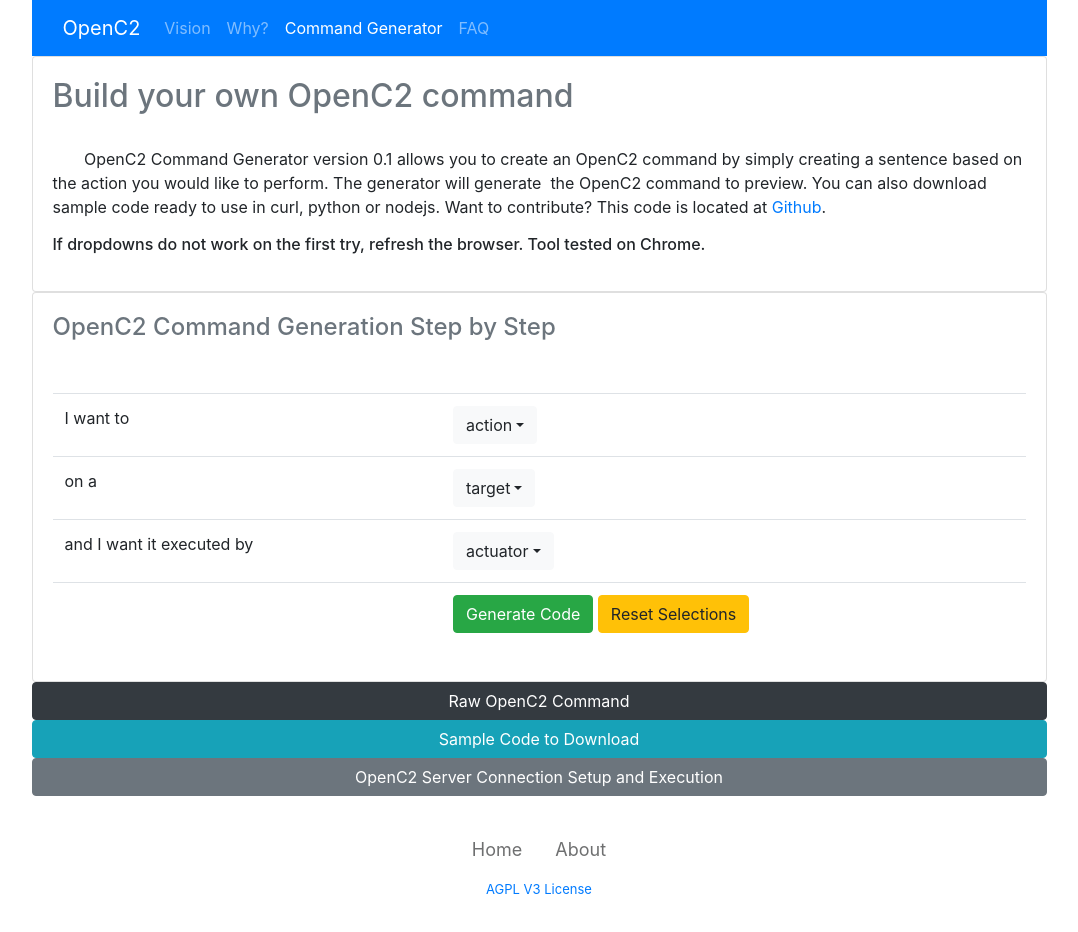
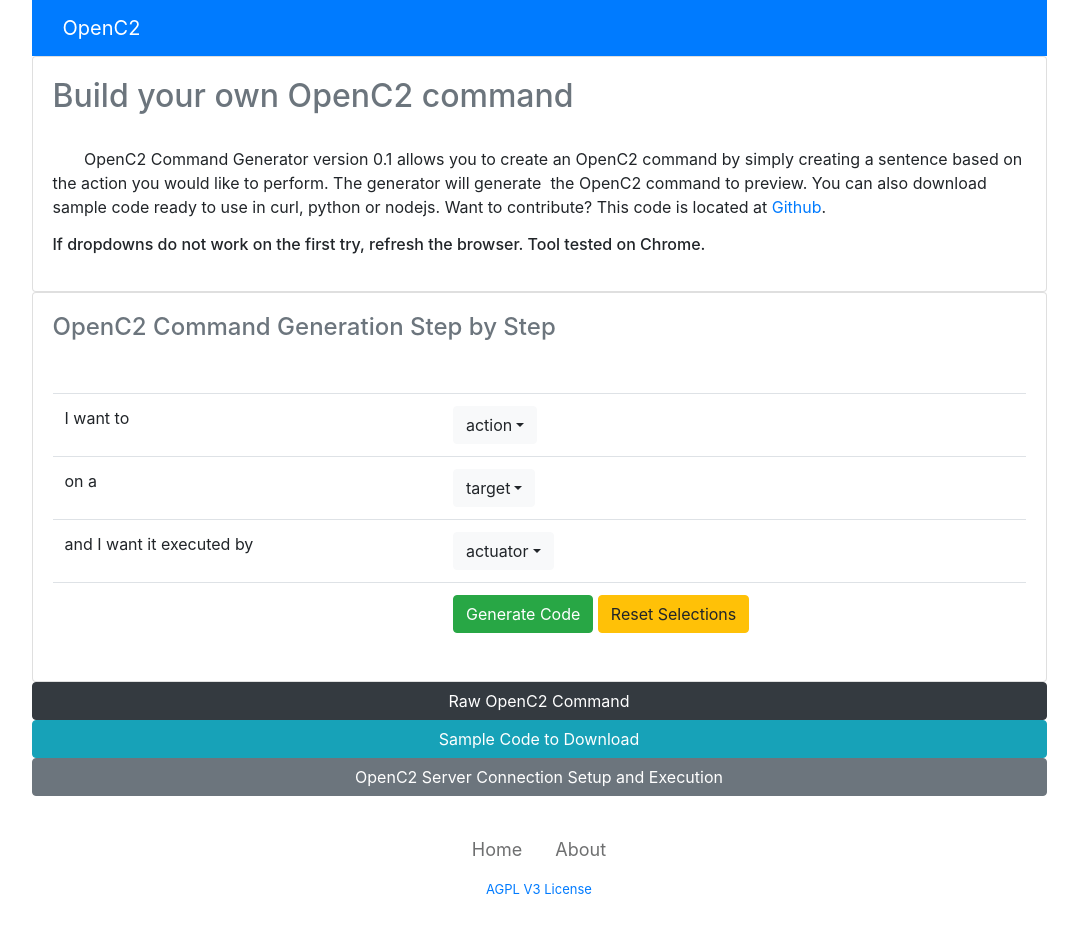
Before and after one commit to netcoredor/openc2-cmdgen, a plain HTML site: page index.html in a window 1280 px wide. Shown: the whole page, without its empty margins (101-1179 px from the left). Drawn offline with nearby package versions, Linux system fonts and the light colour scheme.

Commit message:
minor menu changes

```diff
--- a/index.html
+++ b/index.html
@@ -1,16 +1,15 @@
 <!DOCTYPE html>
-<html>
+<html lang="en">
 
 <head>
     <meta charset="utf-8">
     <meta name="viewport" content="width=device-width, initial-scale=1.0">
     <title>OpenC2 Command Generator Version 0.1</title>
-    <link rel="stylesheet" href="assets/bootstrap/css/bootstrap.min.css">
+    <link rel="stylesheet" href="https://stackpath.bootstrapcdn.com/bootstrap/4.1.0/css/bootstrap.min.css" integrity="sha384-9gVQ4dYFwwWSjIDZnLEWnxCjeSWFphJiwGPXr1jddIhOegiu1FwO5qRGvFXOdJZ4" crossorigin="anonymous">
     <link rel="stylesheet" href="assets/css/Footer-Basic.css">
     <link rel="stylesheet" href="assets/fonts/font-awesome.min.css">
     <link rel="stylesheet" href="assets/css/styles.css">
     <link rel="stylesheet" href="assets/css/tabs-Menu.css">
-    <link rel="icon" type="image/ico" href="favicon.ico">
 </head>
 
 <body>
@@ -31,16 +30,16 @@
                             <div class="collapse navbar-collapse" id="navcol-1">
                                 <ul class="nav navbar-nav">
                                     <li class="nav-item" role="presentation">
-                                        <a class="nav-link" href="#">Vision</a>
+                                        <a class="nav-link" href="#"></a>
                                     </li>
                                     <li class="nav-item" role="presentation">
-                                        <a class="nav-link" href="#">Why?</a>
+                                        <a class="nav-link" href="#"></a>
                                     </li>
                                     <li class="nav-item" role="presentation">
-                                        <a class="nav-link active" href="#" style="font-size:16px;">Command Generator</a>
+                                        <a class="nav-link active" href="#" style="font-size:16px;"> </a>
                                     </li>
                                     <li class="nav-item" role="presentation">
-                                        <a class="nav-link" href="#">FAQ</a>
+                                        <a class="nav-link" href="#"></a>
                                     </li>
                                 </ul>
                             </div>
@@ -236,8 +235,9 @@
         </footer>
     </div>
 
-    <script type="text/javascript" src="assets/js/jquery.min.js"></script>
+    <script src="http://code.jquery.com/jquery-3.3.1.min.js" integrity="sha256-FgpCb/KJQlLNfOu91ta32o/NMZxltwRo8QtmkMRdAu8=" crossorigin="anonymous"></script>
     <script type="text/javascript" src="assets/bootstrap/js/bootstrap.min.js"></script>
+    <script src="https://stackpath.bootstrapcdn.com/bootstrap/4.1.0/js/bootstrap.min.js" integrity="sha384-uefMccjFJAIv6A+rW+L4AHf99KvxDjWSu1z9VI8SKNVmz4sk7buKt/6v9KI65qnm" crossorigin="anonymous"></script>
     <script type="text/javascript" src="assets/js/myscript.js"></script>
 </body>
 
```
